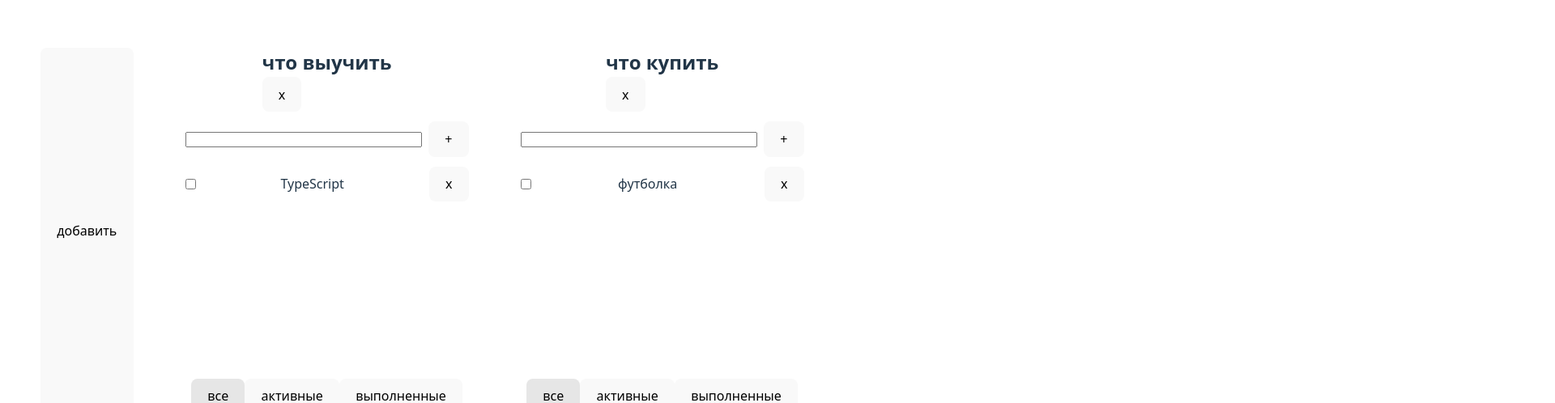
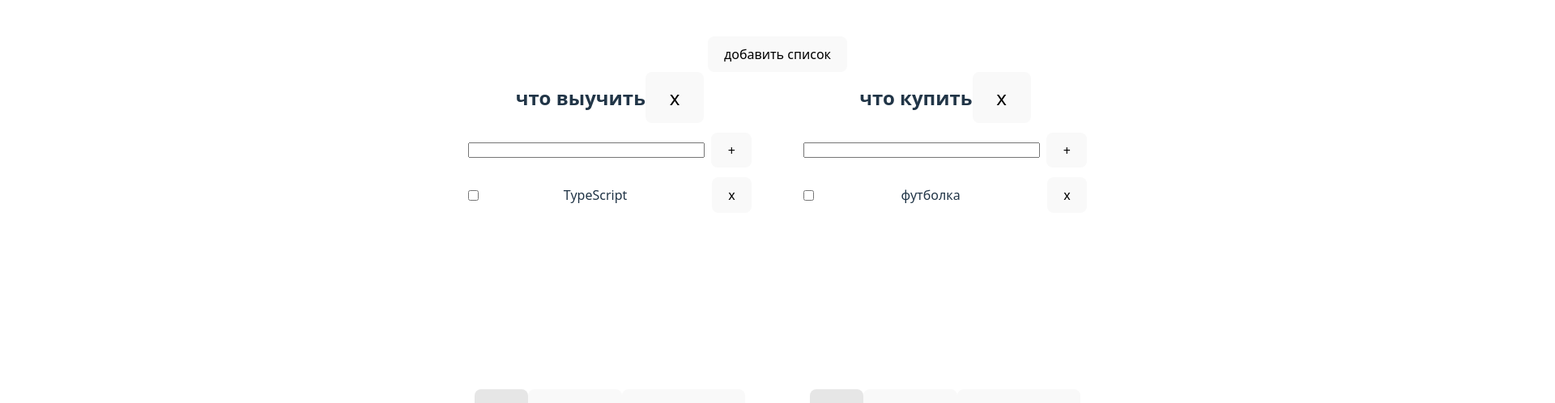
Before and after one commit to Tohaprep/todo_list, a React (Vite) app: page / in a window 1280 px wide. Shown: the part 115-613 px from the top of the page at 81% size, 1920 px wide, since content can reach past the window. Built offline with nearby package versions, Linux system fonts and the light colour scheme.

Commit message:
fixed modal window issues

```diff
--- a/src/App.css
+++ b/src/App.css
@@ -1,7 +1,40 @@
 .App {
   margin: 0 auto;
   padding: 50px;
-  max-width: 1270px;
+  width: 1920px;
+  position: relative;
+  display: flex;
+  flex-direction: column;
+  justify-content: space-between;
+  align-items: center;
+}
+
+.modal_overlay {
+  position: fixed;
+  top: 0;
+  left: 0;
+  right: 0;
+  bottom: 0;
+  background: rgba(0, 0, 0, 0.5);
+  display: flex;
+  justify-content: center;
+  align-items: center;
+  z-index: 1000;
+}
+
+.modal_form {
+  padding: 2rem;
+  display: flex;
+  flex-direction: column;
+  gap: 3rem;
+  background-color: rgb(180, 180, 180);
+  border-radius: 12px;
+}
+
+.modal_buttons {
+  display: flex;
+  flex-direction: row;
+  gap: 8px;
 }
 
 .todos {
--- a/src/App.tsx
+++ b/src/App.tsx
@@ -2,6 +2,7 @@ import { v1 } from "uuid";
 import "./App.css";
 import { TodoList } from "./components/todolist";
 import { useState } from "react";
+import Modal from "./components/modal";
 
 export type filterValueType = "all" | "active" | "completed";
 
@@ -40,31 +41,7 @@ function App() {
     }),
   });
 
-  const addTodoList = () => {
-    const newTodoList: todoListsType = {
-      id: v1(),
-      title: "что купить",
-      filterValue: "all",
-    };
-    setTodoLists([...todoLists, newTodoList]);
-    setTasks({
-      ...tasks,
-      [newTodoList.id]: [{ id: v1(), title: "новое задание", isDone: false }],
-    });
-  };
-
-  const removeTodoList = (todoListId: string) => {
-    setTodoLists(
-      todoLists.filter((todolist) => {
-        return todolist.id !== todoListId;
-      })
-    );
-    setTasks((prevTasks) => {
-      const updatedTasks = { ...prevTasks };
-      delete updatedTasks[todoListId];
-      return updatedTasks;
-    });
-  };
+  const [listIsAdding, setListIsAdding] = useState<boolean>(false);
 
   const filterTasks = (todoListId: string, value: filterValueType) => {
     const newTodoLists = todoLists.map((todoList) => {
@@ -107,15 +84,49 @@ function App() {
     }));
   };
 
+  const addTodoList = (value: string) => {
+    const newTodoList: todoListsType = {
+      id: v1(),
+      title: value,
+      filterValue: "all",
+    };
+    setTodoLists([...todoLists, newTodoList]);
+    setTasks({
+      ...tasks,
+      [newTodoList.id]: [{ id: v1(), title: "новое задание", isDone: false }],
+    });
+    setListIsAdding(false);
+  };
+
+  const removeTodoList = (todoListId: string) => {
+    setTodoLists(
+      todoLists.filter((todolist) => {
+        return todolist.id !== todoListId;
+      })
+    );
+    setTasks((prevTasks) => {
+      const updatedTasks = { ...prevTasks };
+      delete updatedTasks[todoListId];
+      return updatedTasks;
+    });
+  };
+
+  const closeModal = (value: boolean) => {
+    setListIsAdding(value);
+  };
+
   return (
     <div className="App">
+      {listIsAdding && (
+        <Modal addTodoList={addTodoList} closeModal={closeModal} />
+      )}
+      <button
+        onClick={() => {
+          setListIsAdding(true);
+        }}>
+        добавить список
+      </button>
       <div className="todos">
-        <button
-          onClick={() => {
-            addTodoList();
-          }}>
-          добавить
-        </button>
         {todoLists.map((todoList) => {
           let filteredTasks = tasks[todoList.id];
 
--- /dev/null
+++ b/src/components/Modal.tsx
@@ -0,0 +1,39 @@
+import { useState, type ChangeEvent } from "react";
+
+interface ModalTypes {
+  addTodoList: (value: string) => void;
+  closeModal: (value: boolean) => void;
+}
+
+export default function Modal({ addTodoList, closeModal }: ModalTypes) {
+  const [modalInputValue, setModalInputValue] = useState<string>("");
+
+  const addTodoListHandler = () => {
+    addTodoList(modalInputValue);
+  };
+
+  const closeModalHandler = () => {
+    closeModal(false);
+  };
+
+  const modalInputValueHandler = (e: ChangeEvent<HTMLInputElement>) => {
+    setModalInputValue(e.target.value.trim());
+  };
+
+  return (
+    <div className="modal_overlay">
+      <form action="submit" className="modal_form">
+        <input
+          type="text"
+          placeholder="название списка"
+          value={modalInputValue}
+          onChange={modalInputValueHandler}
+        />
+        <div className="modal_buttons">
+          <button onClick={addTodoListHandler}>добавить список</button>
+          <button onClick={closeModalHandler}>отмена</button>
+        </div>
+      </form>
+    </div>
+  );
+}
--- a/src/components/todolist.tsx
+++ b/src/components/todolist.tsx
@@ -54,15 +54,16 @@ export function TodoList({
 
   return (
     <div className="todo">
-      <span>
-        <h2 className="todo_header">{title}</h2>
+      <h2 className="todo_header">
+        {title}
         <button
           onClick={() => {
             removeTodoList(todoListId);
           }}>
           х
         </button>
-      </span>
+      </h2>
+
       <div className="todo_input">
         <input
           className={error ? "todo_textarea-error" : "todo_textarea"}
```
